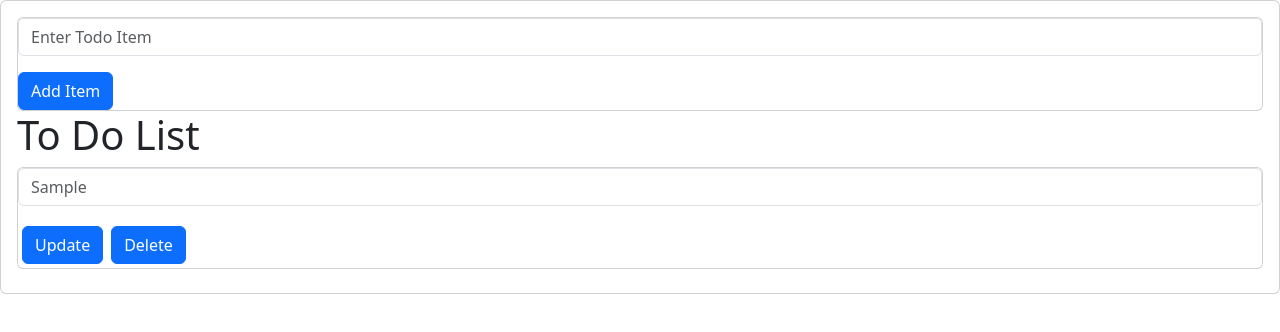
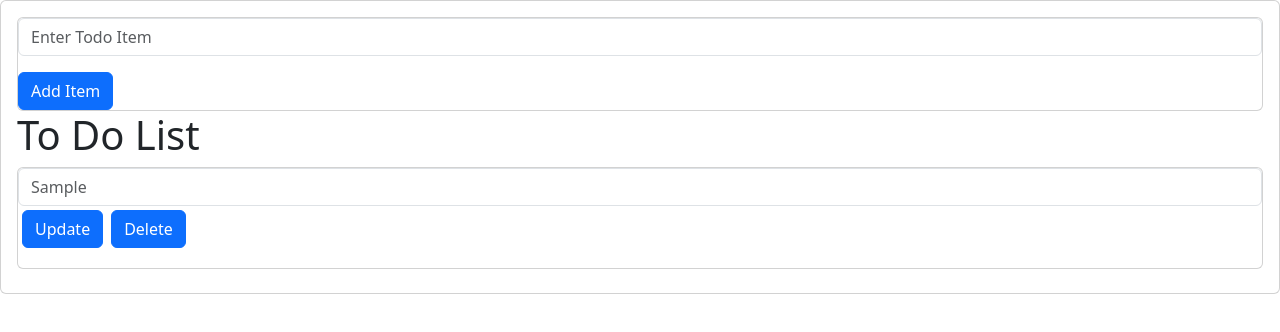
Before and after one commit to pannelltyler91/Todo23, a React (Create React App) app: page / in a window 1280 px wide. Both pictures are taken after typing "Sample" into the empty fields and a click on the button "Add Item". Shown: the top 332 px of the page. Built offline with nearby package versions, Linux system fonts and the light colour scheme.

Commit message:
second commit

```diff
--- a/src/components/AddToDo.js
+++ b/src/components/AddToDo.js
@@ -1,14 +1,15 @@
 import Button from 'react-bootstrap/Button';
 import Card from 'react-bootstrap/Card'
 import Form from 'react-bootstrap/Form';
-import { useDispatch } from 'react-redux';
+import { useDispatch,useSelector } from 'react-redux';
 import { addItem } from '../features/item';
 
 function AddToDoItem(){
   const dispatch = useDispatch();
+  const count = useSelector((state) => state.item.count)
   const submitForm = (e) => {
     e.preventDefault();
-    dispatch(addItem({item:e.target[0].value,id:(Math.floor(Math.random() * 50) + e.target[0].value)}));
+    dispatch(addItem({item:e.target[0].value,id:count+1}));
     e.target[0].value = '';
 
   }
--- a/src/components/ToDoList.js
+++ b/src/components/ToDoList.js
@@ -1,11 +1,13 @@
 import Card from 'react-bootstrap/Card';
 import AddToDoItem from './AddToDo';
-import { useSelector } from 'react-redux/es/hooks/useSelector';
+import { useSelector,useDispatch } from 'react-redux';
 import Button from 'react-bootstrap/Button';
 import Form from 'react-bootstrap/Form';
+import { deleteItem, updateItem } from '../features/item';
 
 function ToDoList(){
     const todoItems = useSelector((state) => state.item.value)
+    const dispatch = useDispatch();
     return(
         <Card>
             <Card.Body>
@@ -15,13 +17,11 @@ function ToDoList(){
                     {todoItems.map((item) => {
                         return(
                          <Card key={item.id}>
-                            <Form>
+                            <Form   onSubmit={(e) => { e.preventDefault(); dispatch(updateItem({item:e.target[0].value,id:item.id}))}}>
                                 <Form.Group className="mb-3" controlId="formBasicEmail">
-                                    <Form.Control type='text' placeholder={item.item} />
-                                </Form.Group>
-                                <Form.Group>
-                                <Button className='m-1' variant="primary" type="submit">Update</Button>
-                                 <Button className='m-1'>Delete</Button>
+                                    <Form.Control type='text' placeholder={item.item}   />
+                                    <Button className='m-1' variant="primary" type="submit">Update</Button>
+                                    <Button className='m-1'onClick={() => {dispatch(deleteItem({id:item.id}))}}>Delete</Button>
                                 </Form.Group>
                             </Form>
                          </Card>
--- a/src/features/item.js
+++ b/src/features/item.js
@@ -2,16 +2,29 @@ import {createSlice} from '@reduxjs/toolkit'
 
 export const itemSlice = createSlice({
     name:'item',
-    initialState:{value:[]},
+    initialState:{value:[],count:0},
     reducers:{
         addItem: (state, action) => {
             const item = action.payload.item
             const id = action.payload.id
+            state.count += 1
             state.value = [...state.value,{item,id}]
+            console.log(state.value)
+
+        },
+        deleteItem: (state, action) => {
+            const itemToDelete = state.value.find((element) => element.id === action.payload.id)
+            const newItemsList = state.value.filter ((element) => element.id !== itemToDelete.id)
+            state.value = newItemsList
+        },
+        updateItem: (state, action) => {
+            const newValue = state.value.filter((element) => element.id !== action.payload.id)
+            state.value = newValue;
+            state.value = [...state.value,action.payload]
 
         }
     }
 })
 
-export const {addItem} = itemSlice.actions;
+export const {addItem,deleteItem,updateItem} = itemSlice.actions;
 export default itemSlice.reducer;
```
